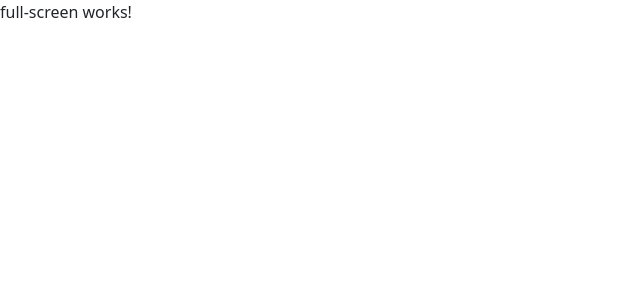
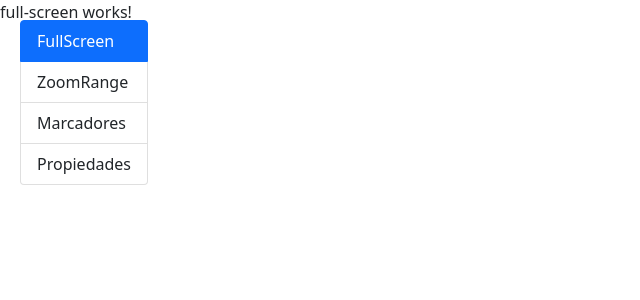
Before and after one commit to sebasGZA/mapasApp, an Angular app: page /mapas/fullscreen in a window 1280 px wide. Shown: the top 300 px of the page, without its empty margins (0-640 px from the left). Built offline with nearby package versions, Linux system fonts and the light colour scheme.

Commit message:
Menú de la aplicación

```diff
--- a/src/app/app.component.html
+++ b/src/app/app.component.html
@@ -1 +1,2 @@
+<app-menu></app-menu>
 <router-outlet>
--- a/src/app/shared/menu/menu.component.html
+++ b/src/app/shared/menu/menu.component.html
@@ -1 +1,5 @@
-<p>menu works!</p>
+<ul class="list-group">
+    <li *ngFor="let menu of menuItem" routerLinkActive="active" [routerLink]="[menu.ruta]" class="list-group-item">
+        {{menu.nombre}}
+    </li>
+</ul>
--- a/src/app/shared/menu/menu.component.ts
+++ b/src/app/shared/menu/menu.component.ts
@@ -1,16 +1,40 @@
-import { Component, OnInit } from '@angular/core';
+import { Component } from '@angular/core';
+
+interface MenuItem {
+  ruta: string,
+  nombre: string
+}
 
 @Component({
   selector: 'app-menu',
   templateUrl: './menu.component.html',
   styles: [
+    `
+      li{
+        cursor:pointer
+      }
+    `
   ]
 })
-export class MenuComponent implements OnInit {
+export class MenuComponent {
 
-  constructor() { }
-
-  ngOnInit(): void {
-  }
+  menuItem: MenuItem[] = [
+    {
+      ruta: '/mapas/fullscreen',
+      nombre: 'FullScreen'
+    },
+    {
+      ruta: '/mapas/zoomrange',
+      nombre: 'ZoomRange'
+    },
+    {
+      ruta: '/mapas/marcadores',
+      nombre: 'Marcadores'
+    },
+    {
+      ruta: '/mapas/propiedades',
+      nombre: 'Propiedades'
+    }
+  ]
 
 }
--- a/src/styles.css
+++ b/src/styles.css
@@ -1 +1,6 @@
-/* You can add global styles to this file, and also import other style files */
+app-menu {
+    position: fixed;
+    top: 20px;
+    left: 20px;
+    z-index: 99999;
+}
```
Also changed, not shown: 1 other file (tests, documents, lock files or other folders).
